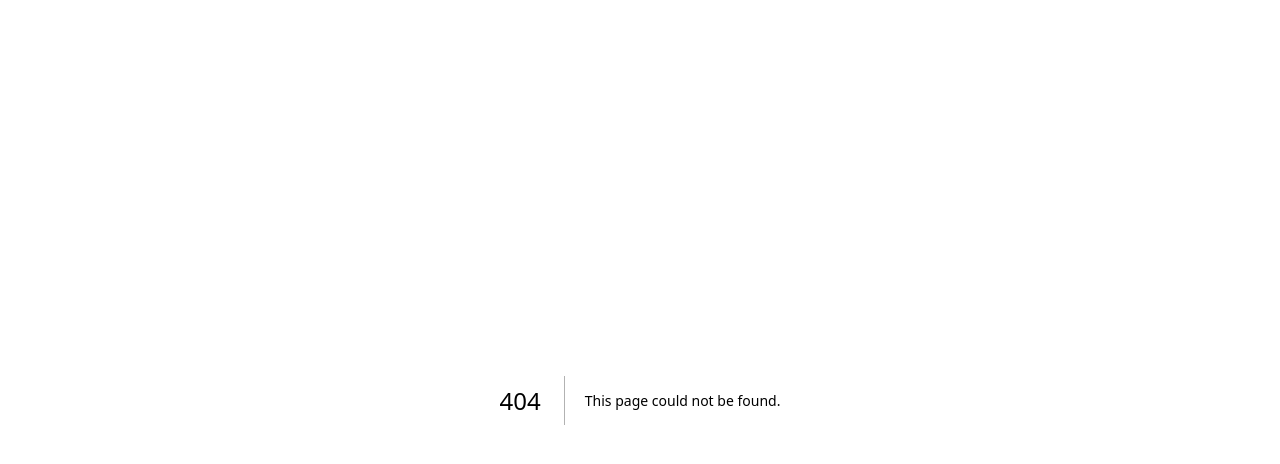
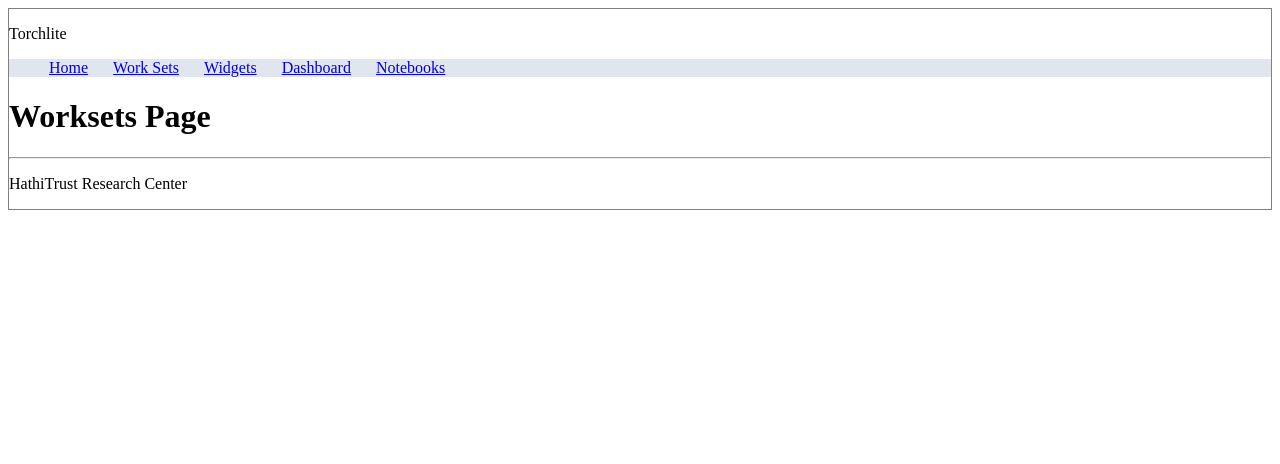
Before and after one commit to htrc/torchlite-app, a Next.js app: page /worksets in a window 1280 px wide. Before the commit this address had no page. Shown: the top 464 px of the page. Built offline with nearby package versions, Linux system fonts and the light colour scheme.

Commit message:
adds stubs for other pages

```diff
--- a/components/navbar.tsx
+++ b/components/navbar.tsx
@@ -10,9 +10,10 @@ export default function Navbar() {
     return <nav className={styles.navbar}>
              <ul>
                <li><Link href="/">Home</Link></li>
+               <li><Link href="/worksets">Work Sets</Link></li>
+               <li><Link href="/widgets">Widgets</Link></li>
                <li><Link href="dashboard">Dashboard</Link></li>
-               <li><Link href="/">Work Sets</Link></li>
-               <li><Link href="/">Widgets</Link></li>
+               <li><Link href="notebooks">Notebooks</Link></li>
              </ul>
            </nav>
 }
--- a/components/widget.tsx
+++ b/components/widget.tsx
@@ -1,5 +1,5 @@
 'use client';
-
+import Image from 'next/image'
 import Head from 'next/head';
 import Link from 'next/link';
 import styles from './widget.module.scss';
@@ -15,7 +15,7 @@ export default function Widget(props: WidgetProps){
   return(
       <div className={styles.widget}>
         <div className= {styles.widget__body}>
-          <img src={props.img} className={styles.widget__image}/>
+          <img src={props.img} alt="dummy image" className={styles.widget__image}/>
           <h2 className={styles.widget__title}>{props.title}</h2>
           <p className={styles.widget__description}>{props.desc}</p>
       </div>
--- a/pages/dashboard/index.tsx
+++ b/pages/dashboard/index.tsx
@@ -1,5 +1,6 @@
 import Head from 'next/head';
 import Link from 'next/link';
+import Image from 'next/image';
 import Layout from '../../components/layout';
 import Navbar from '../../components/navbar';
 import Pane from '../../components/pane';
@@ -12,7 +13,7 @@ export default function Dashboard() {
         <main>
           <Pane>
             <Widget
-              img="https://picsum.photos/seed/picsum/300/200"
+              img="https://picsum.photos/300/200"
               title="A Widget"
               desc="A widget that displays some data about a workset."
             />
--- a/pages/index.tsx
+++ b/pages/index.tsx
@@ -13,7 +13,7 @@ export default function Home() {
 
       <main className={styles.main}>
         <h1 className={styles.title}>
-          Hello Torchlite
+          Welcome to Torchlite
         </h1>
 
         <div className={styles.grid}>
--- /dev/null
+++ b/pages/worksets/index.tsx
@@ -0,0 +1,15 @@
+import Head from 'next/head';
+import Link from 'next/link';
+import Layout from '../../components/layout';
+import Navbar from '../../components/navbar';
+
+export default function Widgets() {
+  return (
+      <Layout>
+        <Navbar />
+        <main>
+          <h1>Worksets Page</h1>
+        </main>
+      </Layout>
+  )
+}
```
Also changed, not shown: pages/notebooks/index.tsx (added, +15 -0 lines), pages/widgets/index.tsx (added, +15 -0 lines).
